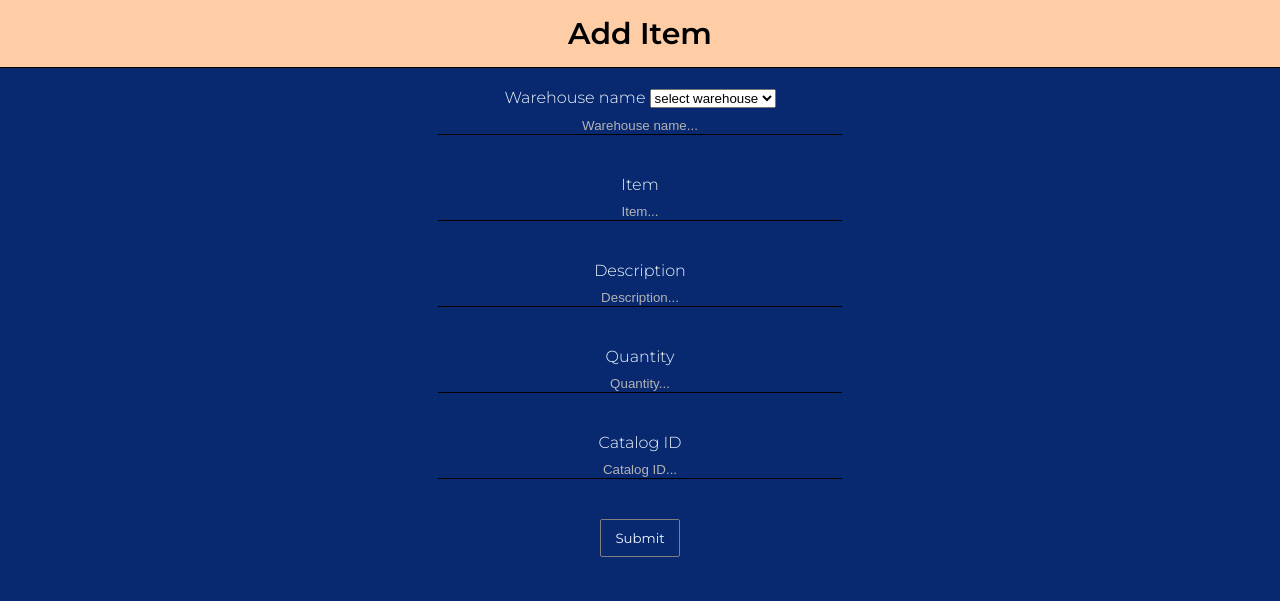
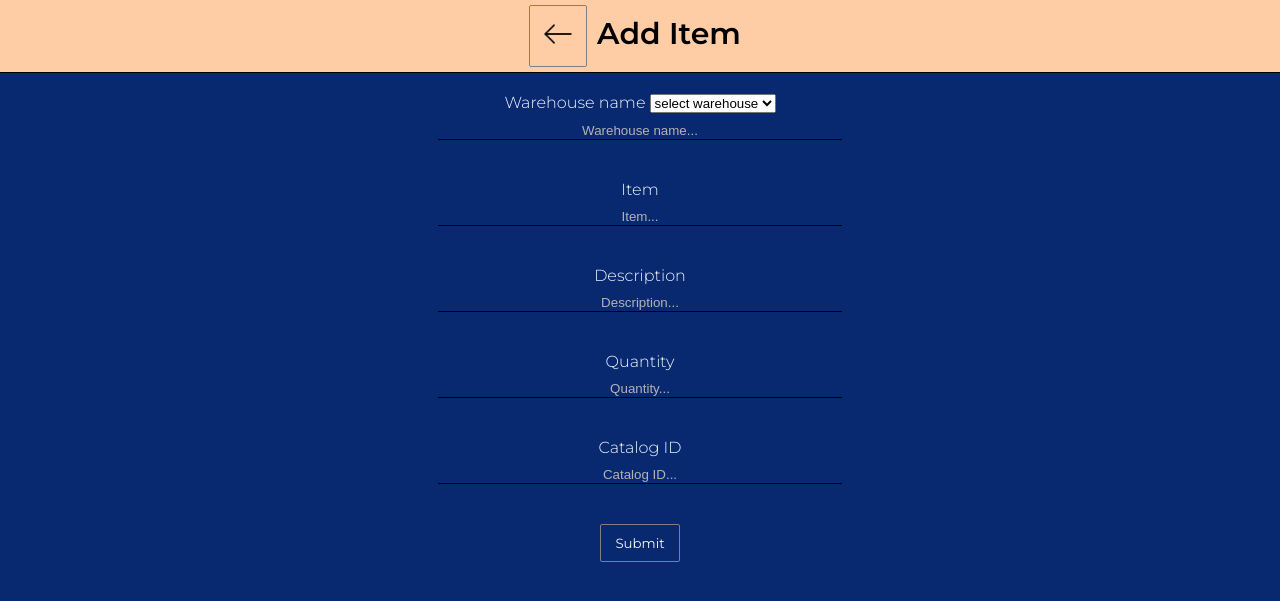
Before and after one commit to jayber-dev/warehouse-managment, a Flask app: page /addItem in a window 1280 px wide. Shown: the top 601 px of the page. Run offline with Flask 2, Linux system fonts and the light colour scheme; data comes from the database, SQL or seed files in the repository.

Commit message:
warehouse complete

```diff
--- a/static/css/.index.css
+++ b/static/css/.index.css
@@ -1,4 +1,20 @@
 @import url("https://fonts.googleapis.com/css2?family=Montserrat:wght@100;200;300;400;500;600&display=swap");
+.header {
+  display: flex;
+  justify-content: center;
+  direction: ltr;
+}
+.header a {
+  border: 1px solid grey;
+  padding: 8px;
+  border-radius: 2px;
+  text-decoration: none;
+}
+.header a img {
+  height: 40px;
+  width: 40px;
+}
+
 .form-container form {
   margin-top: 20px;
   direction: ltr;
--- a/templates/addItem.html
+++ b/templates/addItem.html
@@ -11,7 +11,12 @@
   <body>
     <header>
       <div class="header">
-        <h1>Add Item</h1>
+
+          <a href="/"><img src="../static/ico/icons8-left-100.png" alt=""></a>
+
+          <h1>Add Item</h1>
+
+
       </div>
     </header>
     <div class="form-container">
--- a/templates/updateItem.html
+++ b/templates/updateItem.html
@@ -11,6 +11,8 @@
 <body>
     <header>
         <div class="header">
+          <a href="/"><img src="../static/ico/icons8-left-100.png" alt=""></a>
+
           <h1>Update Item</h1>
         </div>
       </header>
```
Also changed, not shown: static/scss/_addItem.scss (+19 -0 lines), static/ico/icons8-left-100.png (added), static/ico/icons8-left-50.png (added), 1 other file.
